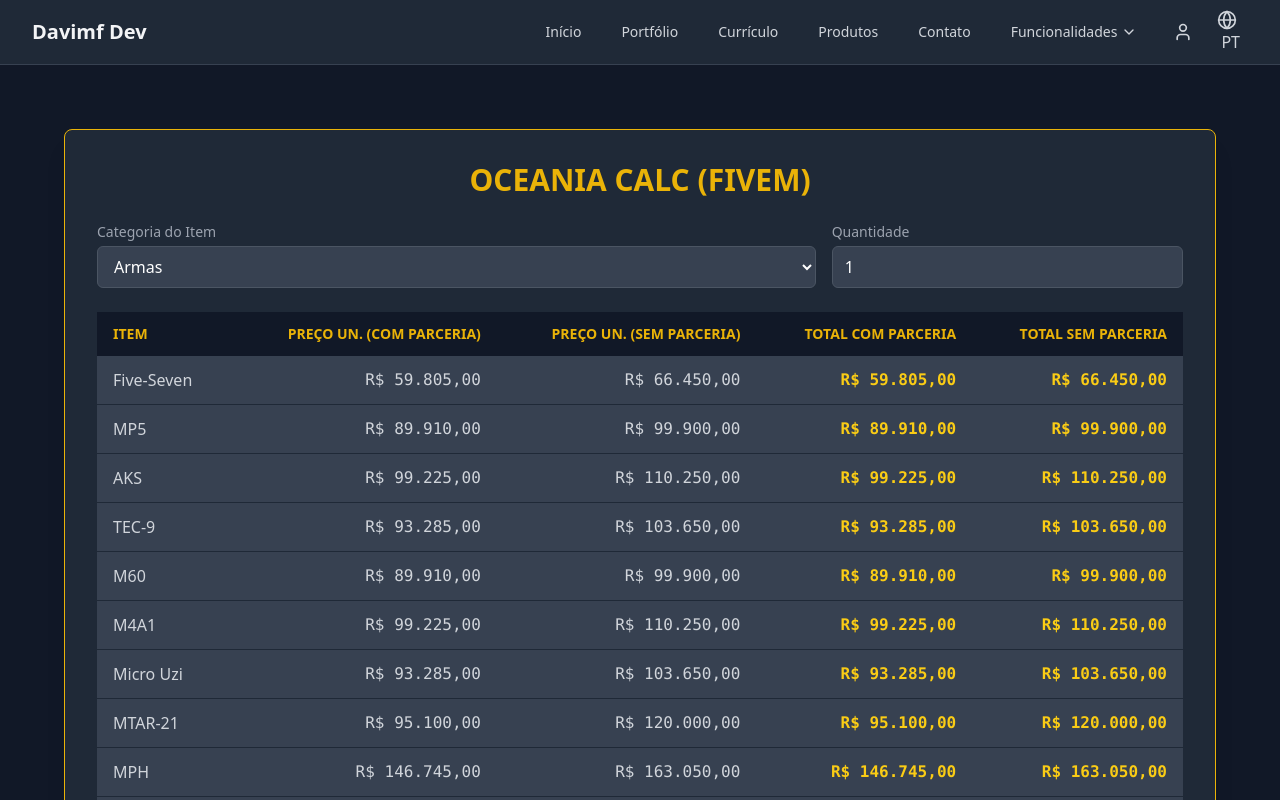
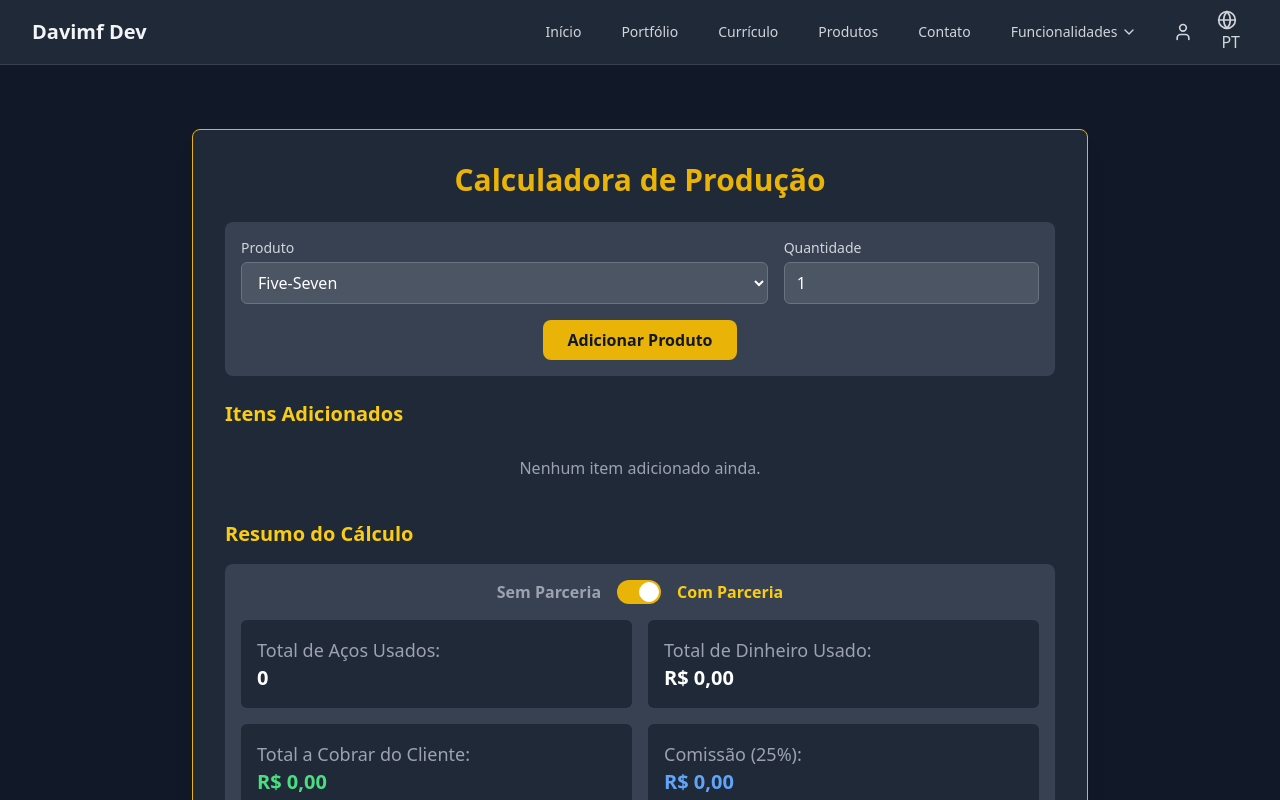
Before and after one commit to davimfdev/davimf.dev, a React (Vite) app: page /calc in a window 1280 px wide. Shown: the top 800 px of the page. Built offline with nearby package versions, Linux system fonts and the light colour scheme.

Commit message:
Calculator revamped to my new products (fivem)

```diff
--- a/src/pages/Calculator.tsx
+++ b/src/pages/Calculator.tsx
@@ -1,100 +1,158 @@
 import { useState, useMemo } from 'react';
-import { useLanguage } from "../context/LanguageContext.tsx";
-import { Categoria, Dados, ItemData } from "../types/calculator.types.ts";
+import { Produto, ItemCalculo } from '../types/calculator.types';
+
+const PRODUTOS: Produto[] = [
+    { nome: "Five-Seven", valorComParceria: 60000.00, valorSemParceria: 66000.00, aco: 131, dinheiro: 4000 },
+    { nome: "G36-MK2", valorComParceria: 150000.00, valorSemParceria: 164000.00, aco: 365, dinheiro: 10000 },
+    { nome: "AK-47", valorComParceria: 135000.00, valorSemParceria: 146000.00, aco: 292, dinheiro: 8000 },
+    { nome: "Mtar", valorComParceria: 100000.00, valorSemParceria: 120000.00, aco: 256, dinheiro: 8000 },
+    { nome: "Ramington", valorComParceria: 100000.00, valorSemParceria: 103000.00, aco: 197, dinheiro: 8000 },
+];
 
 const Calculator = () => {
-    const { translations } = useLanguage();
-    const [categoria, setCategoria] = useState<Categoria>('armas');
+    const [itens, setItens] = useState<ItemCalculo[]>([]);
+    const [produtoSelecionado, setProdutoSelecionado] = useState<Produto>(PRODUTOS[0]);
     const [quantidade, setQuantidade] = useState(1);
+    const [comParceria, setComParceria] = useState(true);
 
-    const dadosBase: Dados = {
-        'farm': { 'Aço': { preco: 300 }, 'Metal': { preco: 300 }, 'Pólvora': { preco: 300 }, 'Papel': { preco: 100 }, 'Agentes de Drogas': { preco: 75 } },
-        'armas': { 'Five-Seven': { min: 59805, max: 66450 }, 'MP5': { min: 89910, max: 99900 }, 'AKS': { min: 99225, max: 110250 }, 'TEC-9': { min: 93285, max: 103650 }, 'M60': { min: 89910, max: 99900 }, 'M4A1': { min: 99225, max: 110250 }, 'Micro Uzi': { min: 93285, max: 103650 }, 'MTAR-21': { min: 95100, max: 120000 }, 'MPH': { min: 146745, max: 163050 }, 'AK-47': { min: 131760, max: 146400 }, 'G3-MK2': { min: 147841, max: 164268 }, 'Parafal': { min: 147841, max: 164268 }, 'Remington': { min: 93285, max: 103650 } },
-        'municoes': { 'Five-Seven': { min: 5467, max: 6075 }, 'MP5': { min: 4950, max: 5250 }, 'AKS': { min: 6142, max: 6825 }, 'TEC-9': { min: 5332, max: 5925 }, 'M60': { min: 6142, max: 6825 }, 'M4A1': { min: 6142, max: 6825 }, 'Micro Uzi': { min: 5332, max: 5925 }, 'MTAR-21': { min: 6547, max: 7275 }, 'MPH': { min: 6547, max: 7275 }, 'AK-47': { min: 6547, max: 7275 }, 'G3-MK2': { min: 8100, max: 9000 }, 'Parafal': { min: 8100, max: 9000 }, 'Sniper': { min: 215325, max: 239250 }, 'Remington': { min: 6547, max: 7275 }, 'Glock': { min: 4522, max: 5025 } },
-        'drogas': { 'Metafetamina': { min: 300, max: 350 }, 'Cocaína': { min: 300, max: 350 }, 'Maconha': { min: 300, max: 350 }, 'LSD': { min: 300, max: 350 } },
-        'contrabando': { 'Algemas': { min: 6075, max: 6750 }, 'Capuz': { min: 6075, max: 6750 }, 'Colete': { min: 7290, max: 8100 }, 'Gás Lacrimogênio': { min: 10125, max: 11250 }, 'Lockpick': { min: 6075, max: 6750 }, 'Mochila Reforçada': { min: 10125, max: 11250 }, 'Pendrive': { min: 8100, max: 9000 }, 'Rastreador': { min: 20250, max: 22500 }, 'Silenciador': { min: 20250, max: 22500 }, 'Ticket': { min: 3240, max: 3600 }, 'Masterpick': { min: 8100, max: 9000 }, 'Energético': { min: 900, max: 1000 } },
-        'servicos': {}
+    const handleAddProduto = () => {
+        if (!produtoSelecionado || quantidade <= 0) return;
+
+        const itemExistenteIndex = itens.findIndex(item => item.produto.nome === produtoSelecionado.nome);
+
+        if (itemExistenteIndex > -1) {
+            const novosItens = [...itens];
+            novosItens[itemExistenteIndex].quantidade += quantidade;
+            setItens(novosItens);
+        } else {
+            setItens([...itens, { produto: produtoSelecionado, quantidade }]);
+        }
+        setQuantidade(1);
     };
 
-    const dadosProcessados = useMemo(() => {
-        const newDados = JSON.parse(JSON.stringify(dadosBase)) as Dados;
-        for (const key in newDados.municoes) {
-            newDados.municoes[key].min /= 20;
-            newDados.municoes[key].max /= 20;
-        }
-        return newDados;
-    }, [dadosBase]);
+    const handleRemoveItem = (nomeProduto: string) => {
+        setItens(itens.filter(item => item.produto.nome !== nomeProduto));
+    };
+
+    const calculos = useMemo(() => {
+        const totalAco = itens.reduce((acc, item) => acc + (item.produto.aco * item.quantidade), 0);
+        const totalDinheiro = itens.reduce((acc, item) => acc + (item.produto.dinheiro * item.quantidade), 0);
+        const totalVenda = itens.reduce((acc, item) => {
+            const valor = comParceria ? item.produto.valorComParceria : item.produto.valorSemParceria;
+            return acc + (valor * item.quantidade);
+        }, 0);
+        const totalComissao = totalVenda * 0.25;
+
+        return { totalAco, totalDinheiro, totalVenda, totalComissao };
+    }, [itens, comParceria]);
 
     const formatCurrency = (value: number) => {
         return value.toLocaleString('pt-BR', { style: 'currency', currency: 'BRL' });
     };
 
-    const itensDaCategoria = useMemo(() => {
-        if (!categoria) return [];
-        return Object.entries(dadosProcessados[categoria] as Record<string, ItemData>);
-    }, [categoria, dadosProcessados]);
+    const formatNumber = (value: number) => {
+        return value.toLocaleString('pt-BR');
+    };
 
     return (
-        <div className="bg-gray-800 rounded-lg p-8 w-full max-w-6xl mx-auto my-8 border border-yellow-500 shadow-xl">
-            <h1 className="text-3xl font-bold mb-6 text-yellow-500 text-center">{translations.calculatorTitle} (FIVEM)</h1>
+        <div className="bg-gray-800 rounded-lg p-8 w-full max-w-4xl mx-auto my-8 border border-yellow-500 shadow-xl text-white">
+            <h1 className="text-3xl font-bold mb-6 text-yellow-500 text-center">Calculadora de Produção</h1>
 
-            <div className="grid grid-cols-1 md:grid-cols-3 gap-4 mb-6">
+            <div className="grid grid-cols-1 md:grid-cols-3 gap-4 mb-6 p-4 bg-gray-700 rounded-lg">
                 <div className="md:col-span-2">
-                    <label htmlFor="categoria" className="block text-sm font-medium text-gray-400 mb-1">{translations.itemCategory}</label>
+                    <label htmlFor="produto" className="block text-sm font-medium text-gray-300 mb-1">Produto</label>
                     <select
-                        id="categoria"
-                        value={categoria}
-                        onChange={(e) => setCategoria(e.target.value as Categoria)}
-                        className="w-full px-3 py-2 bg-gray-700 border border-gray-600 rounded-md text-white focus:outline-none focus:ring-1 focus:ring-yellow-500"
+                        id="produto"
+                        value={produtoSelecionado.nome}
+                        onChange={(e) => setProdutoSelecionado(PRODUTOS.find(p => p.nome === e.target.value) || PRODUTOS[0])}
+                        className="w-full px-3 py-2 bg-gray-600 border border-gray-500 rounded-md focus:outline-none focus:ring-1 focus:ring-yellow-500"
                     >
-                        <option value="armas">{translations.weapons}</option>
-                        <option value="municoes">{translations.ammunition}</option>
-                        <option value="drogas">{translations.drugs}</option>
-                        <option value="contrabando">{translations.contraband}</option>
-                        <option value="farm">{translations.farm}</option>
+                        {PRODUTOS.map(p => <option key={p.nome} value={p.nome}>{p.nome}</option>)}
                     </select>
                 </div>
                 <div>
-                    <label htmlFor="quantidade" className="block text-sm font-medium text-gray-400 mb-1">{translations.quantity}</label>
+                    <label htmlFor="quantidade" className="block text-sm font-medium text-gray-300 mb-1">Quantidade</label>
                     <input
                         type="number"
                         id="quantidade"
                         value={quantidade}
                         onChange={(e) => setQuantidade(Math.max(1, parseInt(e.target.value) || 1))}
                         min="1"
-                        className="w-full px-3 py-2 bg-gray-700 border border-gray-600 rounded-md text-white focus:outline-none focus:ring-1 focus:ring-yellow-500"
+                        className="w-full px-3 py-2 bg-gray-600 border border-gray-500 rounded-md focus:outline-none focus:ring-1 focus:ring-yellow-500"
                     />
+                </div>
+                <div className="md:col-span-3 text-center">
+                    <button
+                        onClick={handleAddProduto}
+                        className="w-full md:w-auto bg-yellow-500 hover:bg-yellow-600 text-gray-900 font-bold py-2 px-6 rounded-lg transition-colors"
+                    >
+                        Adicionar Produto
+                    </button>
                 </div>
             </div>
 
-            <div className="overflow-x-auto">
-                <table className="min-w-full bg-gray-700 rounded-lg">
-                    <thead>
-                        <tr className="bg-gray-900">
-                            <th className="text-left py-3 px-4 uppercase font-semibold text-sm text-yellow-500">{translations.item}</th>
-                            <th className="text-right py-3 px-4 uppercase font-semibold text-sm text-yellow-500">{translations.unitPriceWithPartnership}</th>
-                            <th className="text-right py-3 px-4 uppercase font-semibold text-sm text-yellow-500">{translations.unitPriceWithoutPartnership}</th>
-                            <th className="text-right py-3 px-4 uppercase font-semibold text-sm text-yellow-500">{translations.totalWithPartnership}</th>
-                            <th className="text-right py-3 px-4 uppercase font-semibold text-sm text-yellow-500">{translations.totalWithoutPartnership}</th>
-                        </tr>
-                    </thead>
-                    <tbody className="text-gray-300">
-                        {itensDaCategoria.map(([nome, dados]) => {
-                            const precoComParceria = 'min' in dados ? dados.min : null;
-                            const precoSemParceria = 'max' in dados ? dados.max : ('preco' in dados ? dados.preco : null);
+            <div className="mb-6">
+                <h2 className="text-xl font-semibold mb-3 text-yellow-400">Itens Adicionados</h2>
+                {itens.length === 0 ? (
+                    <p className="text-gray-400 text-center py-4">Nenhum item adicionado ainda.</p>
+                ) : (
+                    <ul className="space-y-2">
+                        {itens.map(item => (
+                            <li key={item.produto.nome} className="flex justify-between items-center bg-gray-700 p-3 rounded-md">
+                                <div>
+                                    <span className="font-bold">{item.produto.nome}</span>
+                                    <span className="text-gray-400"> x {item.quantidade}</span>
+                                </div>
+                                <button onClick={() => handleRemoveItem(item.produto.nome)} className="text-red-500 hover:text-red-400 font-bold">
+                                    Remover
+                                </button>
+                            </li>
+                        ))}
+                    </ul>
+                )}
+            </div>
 
-                            return (
-                                <tr key={nome} className="border-b border-gray-800 hover:bg-gray-600">
-                                    <td className="text-left py-3 px-4">{nome}</td>
-                                    <td className="text-right py-3 px-4 font-mono">{precoComParceria ? formatCurrency(precoComParceria) : 'N/A'}</td>
-                                    <td className="text-right py-3 px-4 font-mono">{precoSemParceria ? formatCurrency(precoSemParceria) : 'N/A'}</td>
-                                    <td className="text-right py-3 px-4 font-mono font-bold text-yellow-400">{precoComParceria ? formatCurrency(precoComParceria * quantidade) : 'N/A'}</td>
-                                    <td className="text-right py-3 px-4 font-mono font-bold text-yellow-400">{precoSemParceria ? formatCurrency(precoSemParceria * quantidade) : 'N/A'}</td>
-                                </tr>
-                            );
-                        })}
-                    </tbody>
-                </table>
+            <div>
+                <h2 className="text-xl font-semibold mb-4 text-yellow-400">Resumo do Cálculo</h2>
+                <div className="bg-gray-700 p-4 rounded-lg space-y-4">
+                    <div className="flex items-center justify-center space-x-4 mb-4">
+                        <span className={`font-bold ${!comParceria ? 'text-yellow-400' : 'text-gray-400'}`}>Sem Parceria</span>
+                        <label htmlFor="parceria-toggle" className="relative inline-flex items-center cursor-pointer">
+                            <input type="checkbox" id="parceria-toggle" className="sr-only peer" checked={comParceria} onChange={() => setComParceria(!comParceria)} />
+                            <div className="w-11 h-6 bg-gray-600 rounded-full peer peer-focus:ring-2 peer-focus:ring-yellow-500 peer-checked:after:translate-x-full peer-checked:after:border-white after:content-[''] after:absolute after:top-0.5 after:left-[2px] after:bg-white after:border-gray-300 after:border after:rounded-full after:h-5 after:w-5 after:transition-all peer-checked:bg-yellow-500"></div>
+                        </label>
+                        <span className={`font-bold ${comParceria ? 'text-yellow-400' : 'text-gray-400'}`}>Com Parceria</span>
+                    </div>
+
+                    <div className="grid grid-cols-1 sm:grid-cols-2 gap-4 text-lg">
+                        <div className="bg-gray-800 p-4 rounded-md">
+                            <p className="text-gray-400">Total de Aços Usados:</p>
+                            <p className="font-bold text-xl">{formatNumber(calculos.totalAco)}</p>
+                        </div>
+                        <div className="bg-gray-800 p-4 rounded-md">
+                            <p className="text-gray-400">Total de Dinheiro Usado:</p>
+                            <p className="font-bold text-xl">{formatCurrency(calculos.totalDinheiro)}</p>
+                        </div>
+                        <div className="bg-gray-800 p-4 rounded-md">
+                            <p className="text-gray-400">Total a Cobrar do Cliente:</p>
+                            <p className="font-bold text-xl text-green-400">{formatCurrency(calculos.totalVenda)}</p>
+                        </div>
+                        <div className="bg-gray-800 p-4 rounded-md">
+                            <p className="text-gray-400">Comissão (25%):</p>
+                            <p className="font-bold text-xl text-blue-400">{formatCurrency(calculos.totalComissao)}</p>
+                        </div>
+                    </div>
+                     {itens.length > 0 && (
+                        <div className="text-center mt-4">
+                            <button
+                                onClick={() => setItens([])}
+                                className="w-full md:w-auto bg-red-600 hover:bg-red-700 text-white font-bold py-2 px-6 rounded-lg transition-colors"
+                            >
+                                Limpar Tudo
+                            </button>
+                        </div>
+                    )}
+                </div>
             </div>
         </div>
     );
```
Also changed, not shown: src/types/calculator.types.ts (+9 -43 lines).
